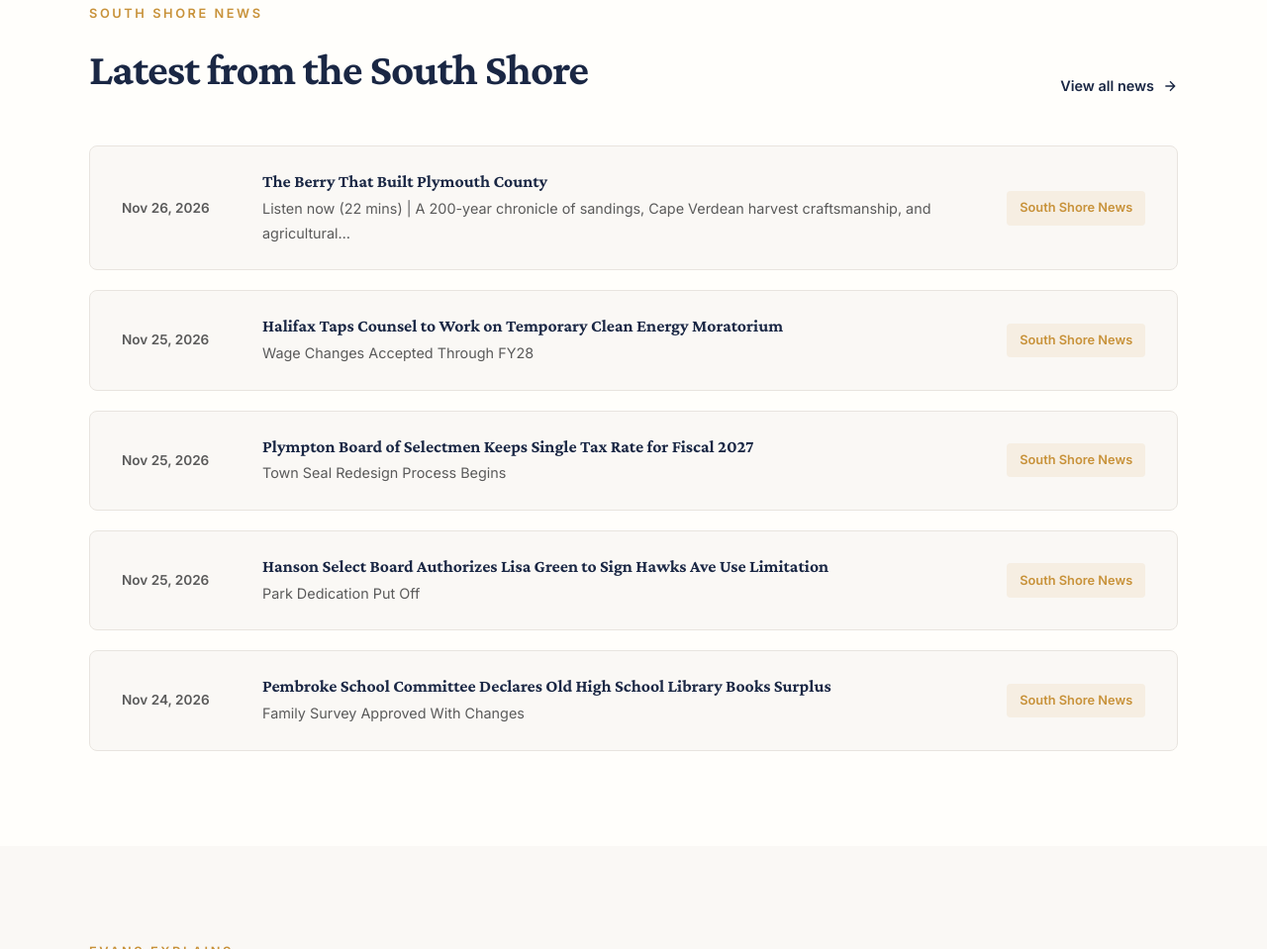
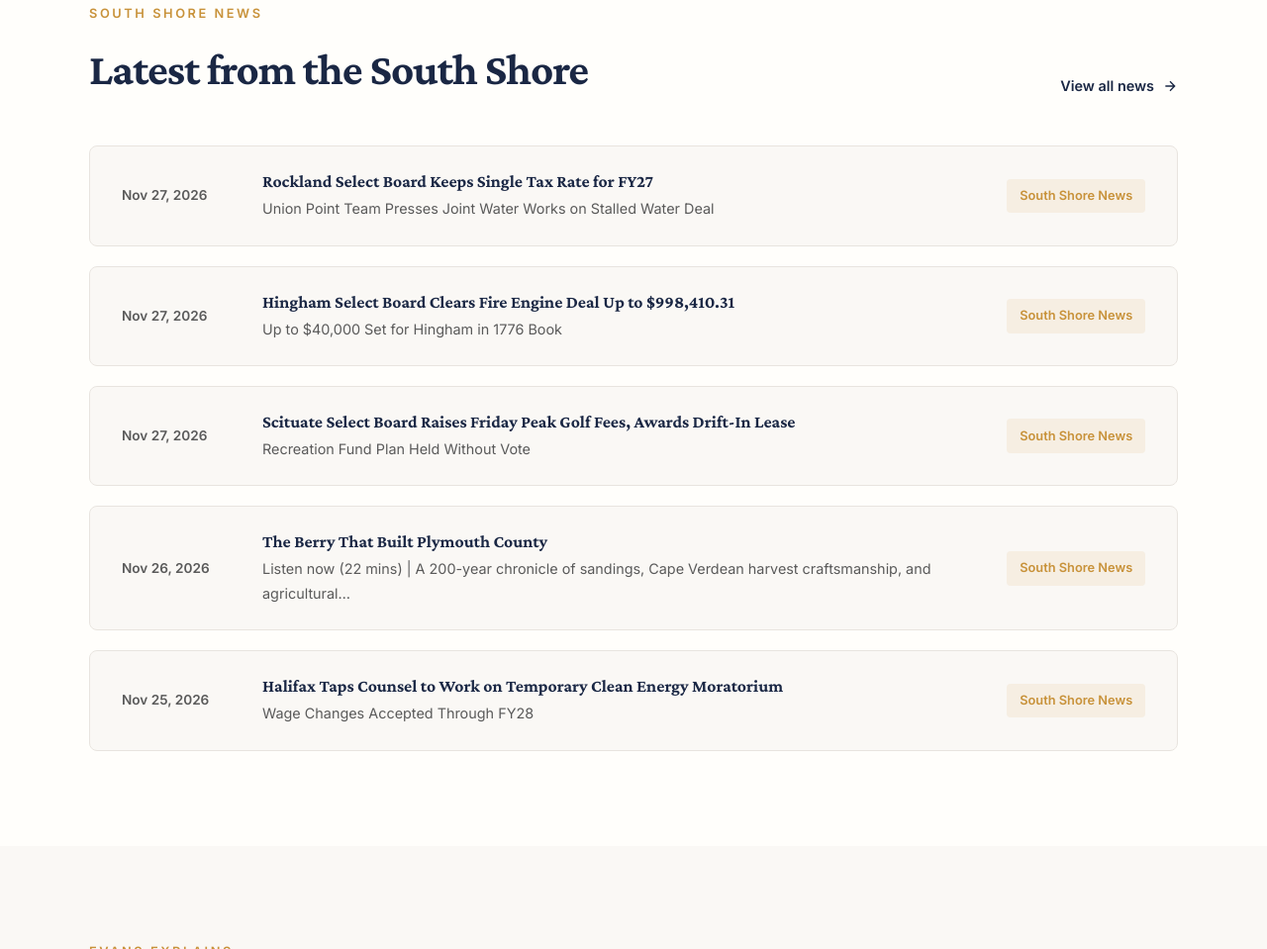
Before and after one commit to jev4ns/dotnet, a plain HTML site: page index.html in a window 1280 px wide. Shown: the part 5941-6900 px from the top of the page at 99% size. Drawn offline with nearby package versions, Linux system fonts and the light colour scheme.

Commit message:
Render feeds — 2026-11-27

```diff
--- a/index.html
+++ b/index.html
@@ -818,6 +818,30 @@
 
             <div class="news-list">
                 <!-- FEED:ssn:start -->
+                <a href="https://www.southshore.news/p/rockland-select-board-keeps-single" class="news-item fade-in" target="_blank" rel="noopener">
+                    <span class="news-date">Nov 27, 2026</span>
+                    <div class="news-content">
+                        <h4>Rockland Select Board Keeps Single Tax Rate for FY27</h4>
+                        <p>Union Point Team Presses Joint Water Works on Stalled Water Deal</p>
+                    </div>
+                    <span class="news-source">South Shore News</span>
+                </a>
+                <a href="https://www.southshore.news/p/hingham-select-board-clears-fire" class="news-item fade-in" target="_blank" rel="noopener">
+                    <span class="news-date">Nov 27, 2026</span>
+                    <div class="news-content">
+                        <h4>Hingham Select Board Clears Fire Engine Deal Up to $998,410.31</h4>
+                        <p>Up to $40,000 Set for Hingham in 1776 Book</p>
+                    </div>
+                    <span class="news-source">South Shore News</span>
+                </a>
+                <a href="https://www.southshore.news/p/scituate-select-board-raises-friday" class="news-item fade-in" target="_blank" rel="noopener">
+                    <span class="news-date">Nov 27, 2026</span>
+                    <div class="news-content">
+                        <h4>Scituate Select Board Raises Friday Peak Golf Fees, Awards Drift-In Lease</h4>
+                        <p>Recreation Fund Plan Held Without Vote</p>
+                    </div>
+                    <span class="news-source">South Shore News</span>
+                </a>
                 <a href="https://www.southshore.news/p/the-berry-that-built-plymouth-county" class="news-item fade-in" target="_blank" rel="noopener">
                     <span class="news-date">Nov 26, 2026</span>
                     <div class="news-content">
@@ -831,30 +855,6 @@
                     <div class="news-content">
                         <h4>Halifax Taps Counsel to Work on Temporary Clean Energy Moratorium</h4>
                         <p>Wage Changes Accepted Through FY28</p>
-                    </div>
-                    <span class="news-source">South Shore News</span>
-                </a>
-                <a href="https://www.southshore.news/p/plympton-board-of-selectmen-keeps" class="news-item fade-in" target="_blank" rel="noopener">
-                    <span class="news-date">Nov 25, 2026</span>
-                    <div class="news-content">
-                        <h4>Plympton Board of Selectmen Keeps Single Tax Rate for Fiscal 2027</h4>
-                        <p>Town Seal Redesign Process Begins</p>
-                    </div>
-                    <span class="news-source">South Shore News</span>
-                </a>
-                <a href="https://www.southshore.news/p/hanson-select-board-authorizes-lisa" class="news-item fade-in" target="_blank" rel="noopener">
-                    <span class="news-date">Nov 25, 2026</span>
-                    <div class="news-content">
-                        <h4>Hanson Select Board Authorizes Lisa Green to Sign Hawks Ave Use Limitation</h4>
-                        <p>Park Dedication Put Off</p>
-                    </div>
-                    <span class="news-source">South Shore News</span>
-                </a>
-                <a href="https://www.southshore.news/p/pembroke-school-committee-declares" class="news-item fade-in" target="_blank" rel="noopener">
-                    <span class="news-date">Nov 24, 2026</span>
-                    <div class="news-content">
-                        <h4>Pembroke School Committee Declares Old High School Library Books Surplus</h4>
-                        <p>Family Survey Approved With Changes</p>
                     </div>
                     <span class="news-source">South Shore News</span>
                 </a>
```
